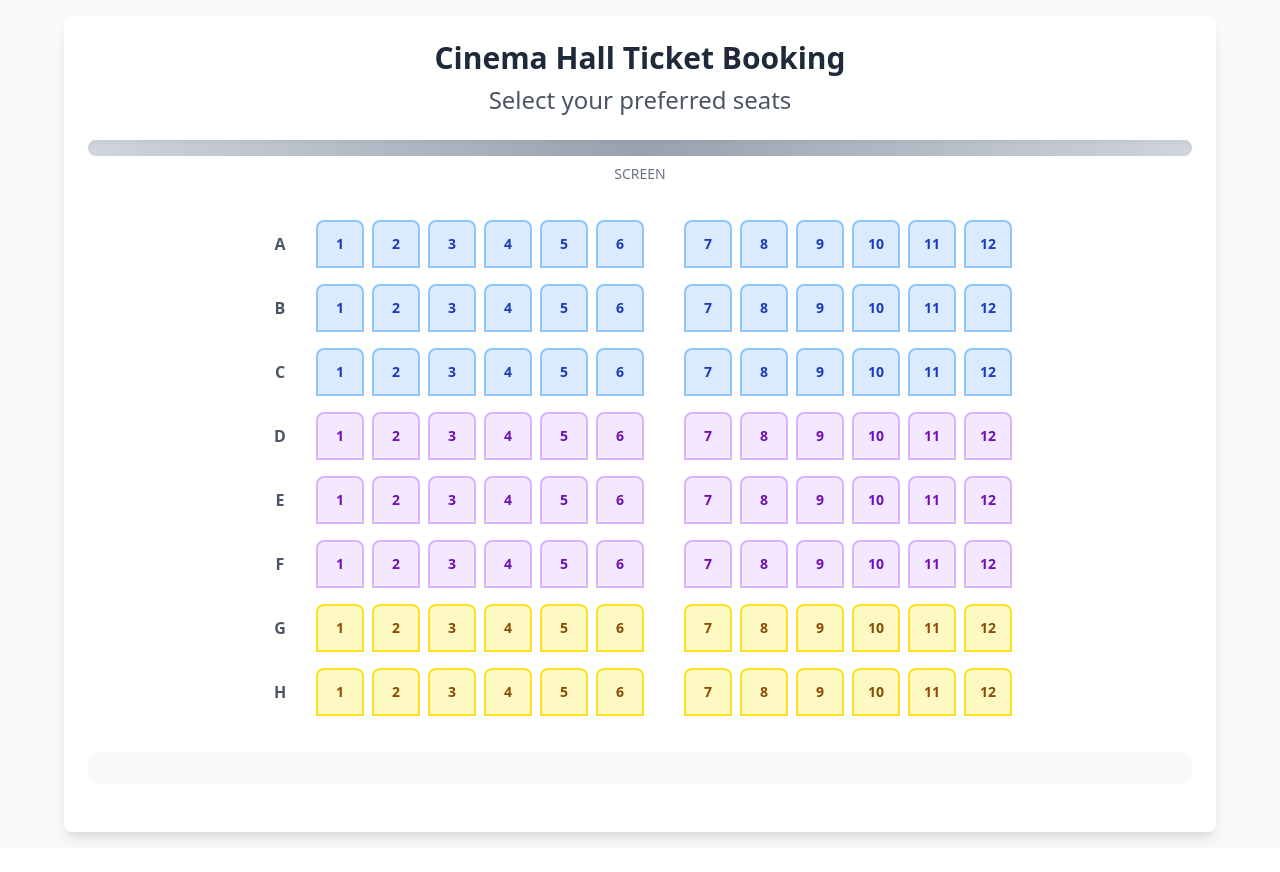
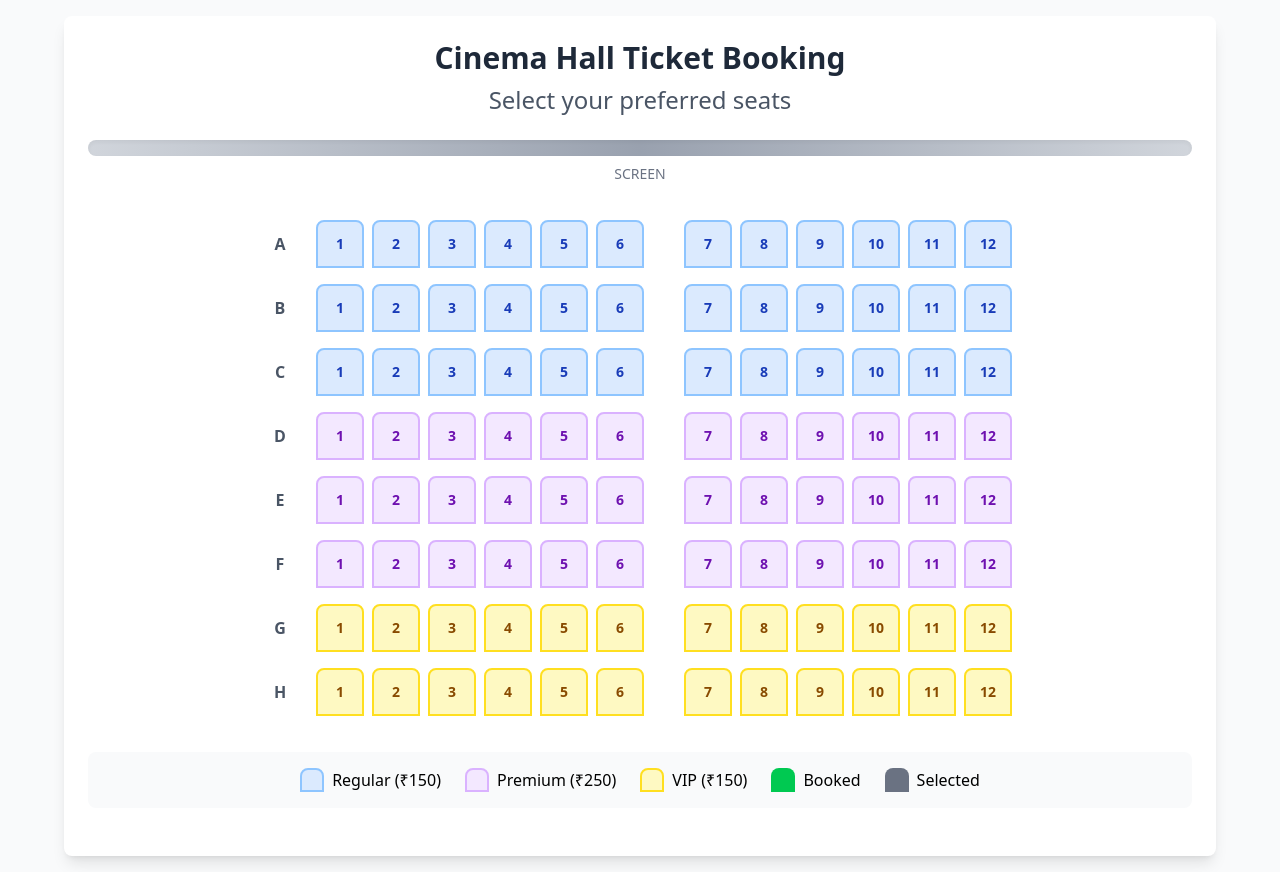
Before and after one commit to adarsh206/machine-coding-interview-questions, a React (Vite) app in the folder cinema-hall-ticket-booking/: page / in a window 1280 px wide. Before the commit the page ends 848 px from the top, so only its background shows below. Built offline with nearby package versions, Linux system fonts and the light colour scheme.

Commit message:
legend completed

```diff
--- a/cinema-hall-ticket-booking/src/components/CinemaSeatBooking.jsx
+++ b/cinema-hall-ticket-booking/src/components/CinemaSeatBooking.jsx
@@ -176,8 +176,27 @@ const CinemaSeatBooking = ({
       {/** legend */}
       <div className='flex flex-wrap justify-center gap-6 mb-6 p-4 bg-gray-50 rounded-lg'>
           {
-
+            uniqueSeatTypes.map((seatType) => {
+              return (
+              <div key={seatType.type} className='flex items-center'>
+                <div className={`w-6 h-6 border-2 rounded-t-lg mr-2 ${getColorClass(seatType.color) || "bg-blue-100 border-blue-300"}`}>
+                </div>
+                <span>
+                  {seatType.name} ({currency}
+                  {seatType.price})
+                </span>
+              </div>
+              )
+            })
           }
+          <div className='flex items-center'>
+            <div className='w-6 h-6 bg-green-500 border-green-600 rounded-t-lg mr-2'></div>
+            <span>Booked</span>
+          </div>
+          <div className='flex items-center'>
+            <div className='w-6 h-6 bg-gray-500 border-gray-600 rounded-t-lg mr-2'></div>
+            <span>Selected</span>
+          </div>
       </div>
       {/** summary */}
       {/** Book Button */}
```
